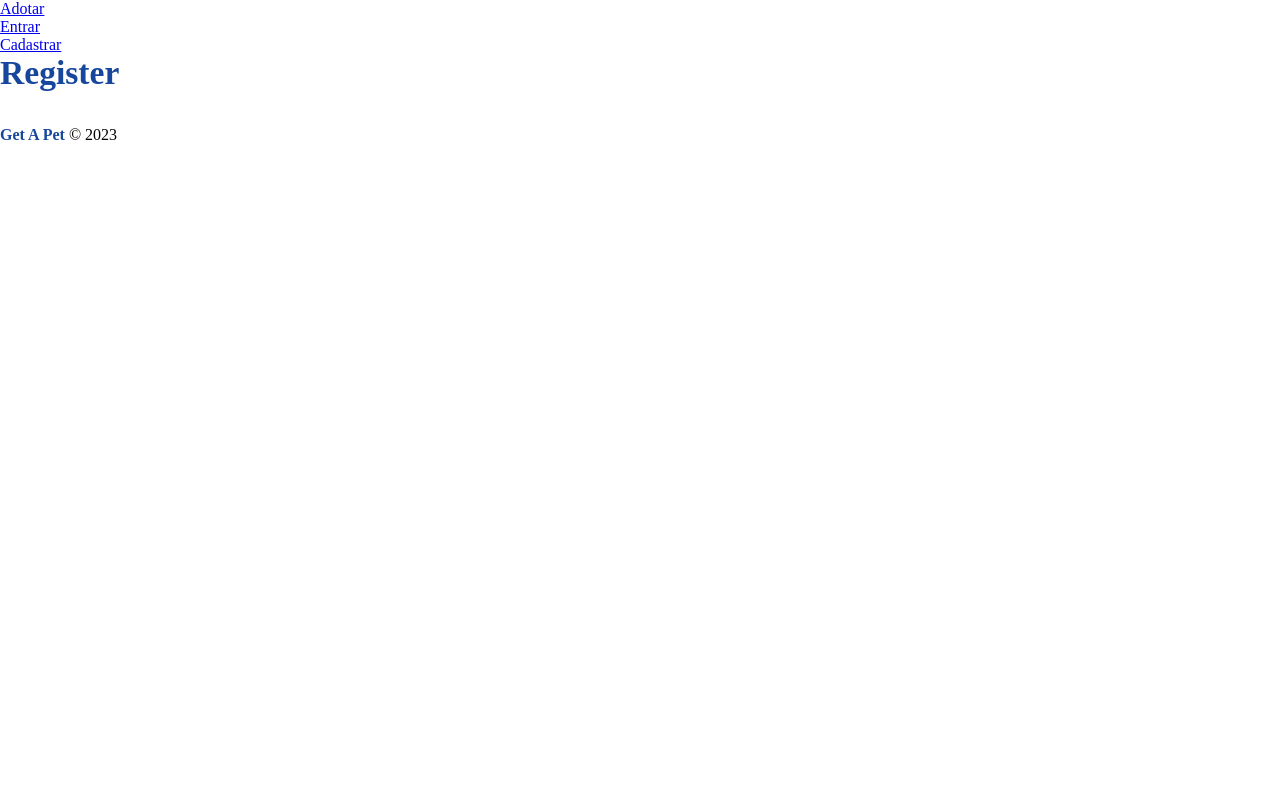
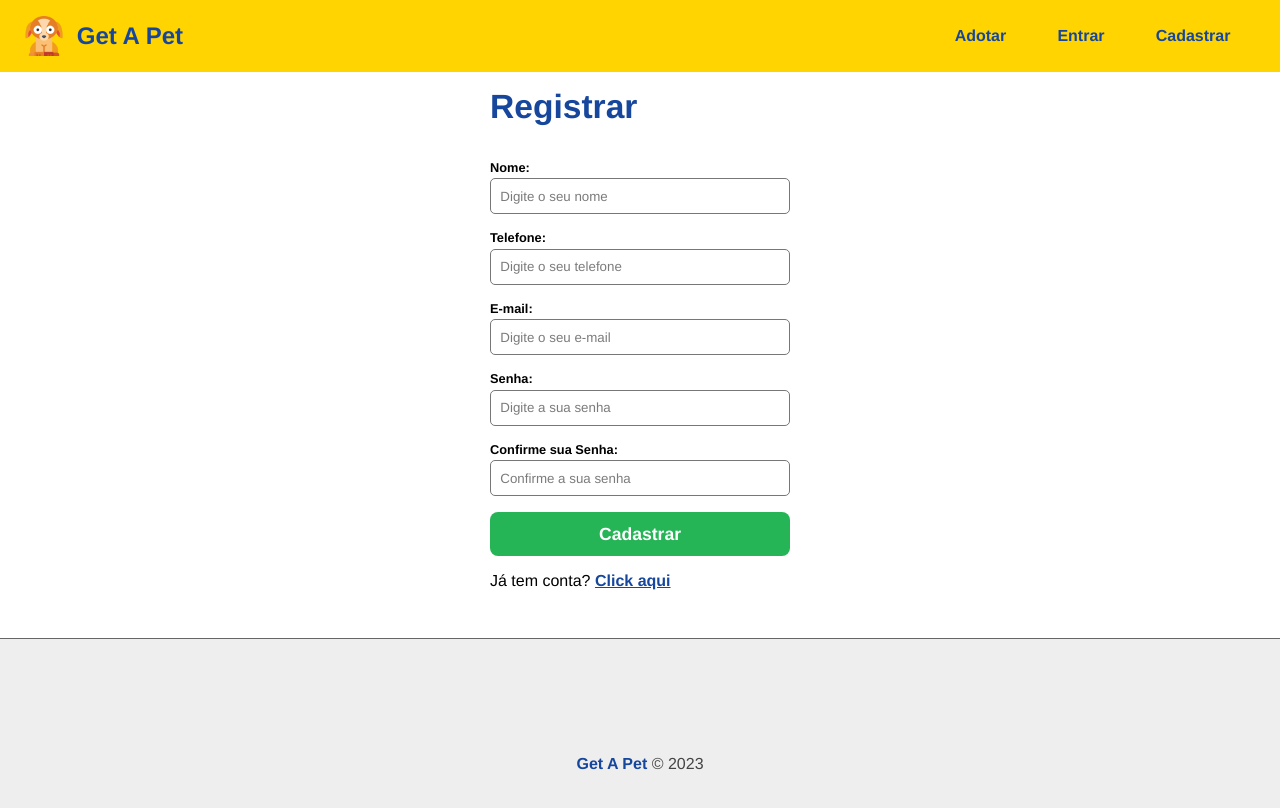
Before and after one commit to Antonio-Elias/Get-A-Pet, a React (Create React App) app in the folder frontend/: page /register in a window 1280 px wide. Shown: the top 808 px of the page. Built offline with nearby package versions, Linux system fonts and the light colour scheme.

Commit message:
Modelando o Registro de usuarios

```diff
--- a/frontend/src/App.js
+++ b/frontend/src/App.js
@@ -3,6 +3,7 @@ import { BrowserRouter as Router, Routes, Route } from 'react-router-dom';
 /* componets */
 import Navbar from './components/layout/Navbar';
 import Footer from './components/layout/Footer';
+import Container from './components/layout/Container.js'
 
 /* pages */
 import Login from './components/pages/Auth/Login'
@@ -13,11 +14,13 @@ function App() {
   return (
     <Router>
       <Navbar />
-      <Routes>
-        <Route path='/login' element={<Login />} />
-        <Route path='/register' element={<Register />} />
-        <Route path='/' element={<Home />} />
-      </Routes>
+      <Container>
+        <Routes>
+          <Route path='/login' element={<Login />} />
+          <Route path='/register' element={<Register />} />
+          <Route path='/' element={<Home />} />
+        </Routes>
+      </Container>
       <Footer />
     </Router>
   );
--- /dev/null
+++ b/frontend/src/components/form/Form.module.css
@@ -0,0 +1,33 @@
+.form_container{
+    max-width: 300px;
+    margin: 0 auto;
+    background-color:  #fff;
+    border-radius: 15px;
+}
+
+.form_container input[type='submit']{
+    border-radius:  8px;
+    background-color: #25b456;
+    color: #fff;
+    border: none;
+    min-width: 100px;
+    min-height: 2.5em;
+    width: 100%;
+    cursor: pointer;
+    font-size: 1.1em;
+    font-weight: bold;
+}
+
+
+.form_container input[type='submit']:hover{
+    background-color: #1c8a42;
+}
+
+.form_container p{
+    margin-top: 1em;
+}
+
+.form_container p a{
+    color: #16479d;
+    font-weight: bold;
+}
--- /dev/null
+++ b/frontend/src/components/form/input.js
@@ -0,0 +1,19 @@
+import styles from './input.module.css';
+
+function Input({type, text, name, placeholder, handleOnChange, value, multiple,}){
+    return(
+        <div className={styles.form_control}>
+            <label htmlFor={name}>{text}:</label>
+            <input type={type}
+                   name={name}
+                   id={name}
+                   placeholder={placeholder}
+                   onChange={handleOnChange}
+                   value={value}
+                   {...(multiple ? {multiple} : '')}
+            />
+        </div>
+    )
+}
+
+export default Input
--- /dev/null
+++ b/frontend/src/components/form/input.module.css
@@ -0,0 +1,21 @@
+.form_control{
+    display: flex;
+    flex-direction: column;
+    margin-bottom: 1em;
+}
+
+.form_control label{
+    margin-bottom: .3em;
+    font-weight: bold;
+    font-size: .8em;
+}
+
+.form_control input{
+    padding: .7em;
+    border: 1px solid #777;
+    border-radius: 5px;
+}
+
+.form_control input::placeholder {
+    color: #7b7b7b;
+}
--- /dev/null
+++ b/frontend/src/components/layout/Container.js
@@ -0,0 +1,7 @@
+import styles from './Container.module.css'
+
+function Container({ children}){
+    return <main className={styles.container}>{children}</main>
+}
+
+export default Container;
--- /dev/null
+++ b/frontend/src/components/layout/Container.module.css
@@ -0,0 +1,7 @@
+
+.container{
+    min-height: 60vh;
+    padding: 1em 2em 3em;
+    max-width: 1200px;
+    margin: 0 auto;
+}
--- a/frontend/src/components/layout/Footer.js
+++ b/frontend/src/components/layout/Footer.js
@@ -1,6 +1,8 @@
+import styles from './Footer.module.css'
+
 function Footer(){
     return(
-        <footer>
+        <footer className={styles.footer}>
             <p>
                 <span className="bold">Get A Pet</span> &copy; 2023
             </p>
--- /dev/null
+++ b/frontend/src/components/layout/Footer.module.css
@@ -0,0 +1,10 @@
+
+.footer{
+    height: 250px;
+    display: flex;
+    align-items: center;
+    justify-content: center;
+    background-color: #eee;
+    color: #444;
+    border-top: 1px solid #666;
+}
--- a/frontend/src/components/layout/Navbar.js
+++ b/frontend/src/components/layout/Navbar.js
@@ -1,8 +1,16 @@
 import { Link } from "react-router-dom";
+
+import styles from './Navbar.module.css';
+
+import Logo from '../../assets/img/logo.png';
 
 function Navbar(){
     return(
-        <nav>
+        <nav className={styles.navbar}>
+            <div className={styles.navbar_logo}>
+                <img src={Logo} alt="Get A Pet"/>
+                <h2>Get A Pet</h2>
+            </div>
             <ul>
                 <li>
                     <Link to="/">Adotar</Link>
--- /dev/null
+++ b/frontend/src/components/layout/Navbar.module.css
@@ -0,0 +1,44 @@
+
+.navbar{
+    display: flex;
+    justify-content: space-between;
+    padding: 1em 1.5em;
+    background-color: #ffd400;
+    color: #16479d;
+}
+
+.navbar_logo{
+    display: flex;
+    align-items: center;
+}
+
+.navbar_logo img{
+    width: 40px;
+    margin-right: 0.8em;
+}
+
+.navbar ul{
+    display: flex;
+    align-items: center;
+    list-style: none;
+}
+
+.navbar li,
+.navbar a{
+    text-decoration: none;
+    color: #16479d;
+    font-weight: bold;
+    cursor: pointer;
+    transition: 0.5s;
+    padding: 0.5em 0.8em;
+    border-radius: 5px;
+}
+
+.navbar li:hover {
+    background-color: #16479d;
+    color: #ffffff;
+}
+
+.navbar li:hover > a {
+    color: #ffffff;
+}
--- a/frontend/src/components/pages/Auth/Register.js
+++ b/frontend/src/components/pages/Auth/Register.js
@@ -1,7 +1,55 @@
+import Input from '../../form/input';
+import {Link} from 'react-router-dom';
+
+import styles from '../../form/Form.module.css'
+
 function Register(){
+    function handleChange(e){}
+
     return(
-        <section>
-            <h1>Register</h1>
+        <section className={styles.form_container}>
+            <h1>Registrar</h1>
+            <form>
+                <Input
+                   text="Nome"
+                   type="text"
+                   name="name"
+                   placeholder="Digite o seu nome"
+                   handleOnChange={ handleChange }
+                />
+                <Input
+                   text="Telefone"
+                   type="text"
+                   name="phone"
+                   placeholder="Digite o seu telefone"
+                   handleOnChange={ handleChange }
+                />
+                <Input
+                   text="E-mail"
+                   type="email"
+                   name="email"
+                   placeholder="Digite o seu e-mail"
+                   handleOnChange={ handleChange }
+                />
+                <Input
+                   text="Senha"
+                   type="password"
+                   name="password"
+                   placeholder="Digite a sua senha"
+                   handleOnChange={ handleChange }
+                />
+                <Input
+                   text="Confirme sua Senha"
+                   type="password"
+                   name="confirmpassword"
+                   placeholder="Confirme a sua senha"
+                   handleOnChange={ handleChange }
+                />
+                <input type="submit" value="Cadastrar"/>
+            </form>
+            <p>
+                Já tem conta? <Link to="/login">Click aqui</Link>
+            </p>
         </section>
     )
 }
--- a/frontend/src/index.css
+++ b/frontend/src/index.css
@@ -1,7 +1,7 @@
 * {
   padding: 0;
   margin: 0;
-  font-family: Helvevica;
+  font-family: Helvetica;
   box-sizing: border-box;
 }
 
```
